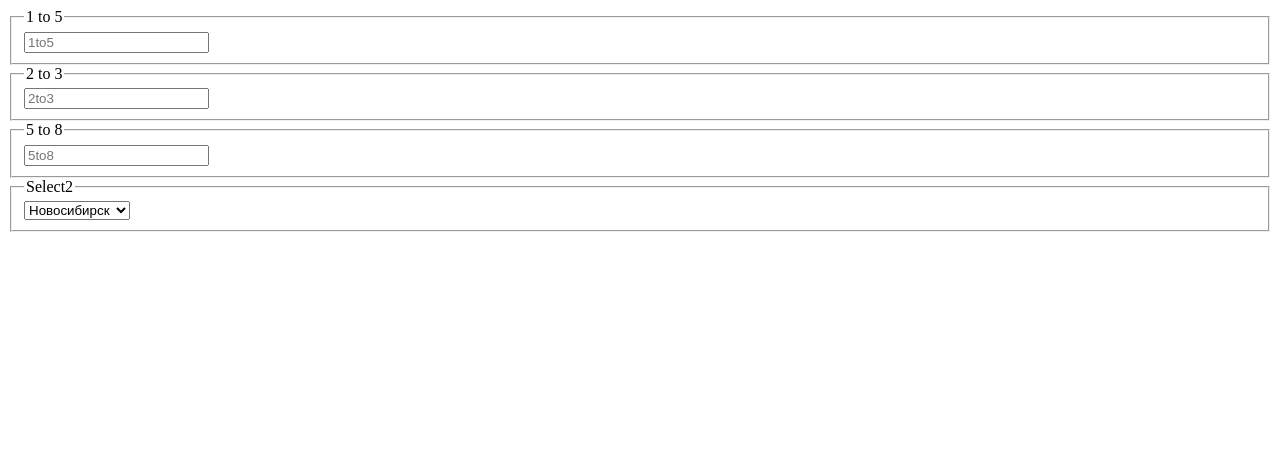
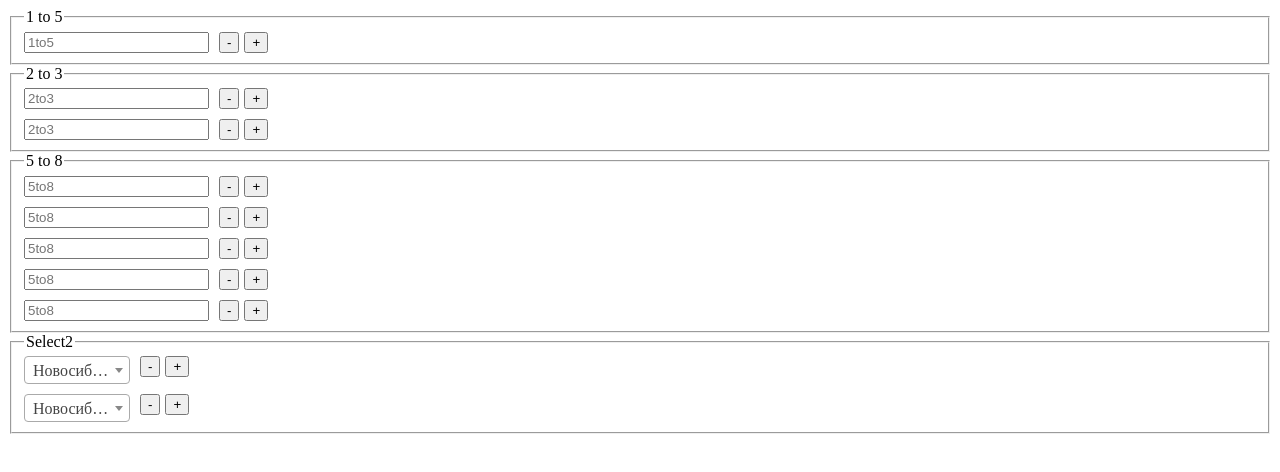
Before and after one commit to yourickds/ds-multi-inputs, a plain HTML site: page index.html in a window 1280 px wide. Drawn offline with nearby package versions, Linux system fonts and the light colour scheme; the site is published under a folder, as on GitHub Pages, so addresses that start at the root find nothing.

Commit message:
Скорректировал пусти для github pages

```diff
--- a/index.html
+++ b/index.html
@@ -6,7 +6,7 @@
     <meta name="viewport" content="width=device-width, initial-scale=1.0">
     <title>DS Multi Inputs</title>
     <link href="https://cdn.jsdelivr.net/npm/select2@4.1.0-rc.0/dist/css/select2.min.css" rel="stylesheet" />
-    <link href="/style.css" rel="stylesheet" />
+    <link href="./style.css" rel="stylesheet" />
 </head>
 <body>
 
@@ -39,7 +39,7 @@
 
     <script src="https://code.jquery.com/jquery-3.7.1.min.js" integrity="sha256-/JqT3SQfawRcv/BIHPThkBvs0OEvtFFmqPF/lYI/Cxo=" crossorigin="anonymous"></script>
     <script src="https://cdn.jsdelivr.net/npm/select2@4.1.0-rc.0/dist/js/select2.min.js"></script>
-    <script src="/ds-multi-inputs.js"></script>
-    <script src="/script.js"></script>
+    <script src="./ds-multi-inputs.js"></script>
+    <script src="./script.js"></script>
 </body>
 </html>
```
